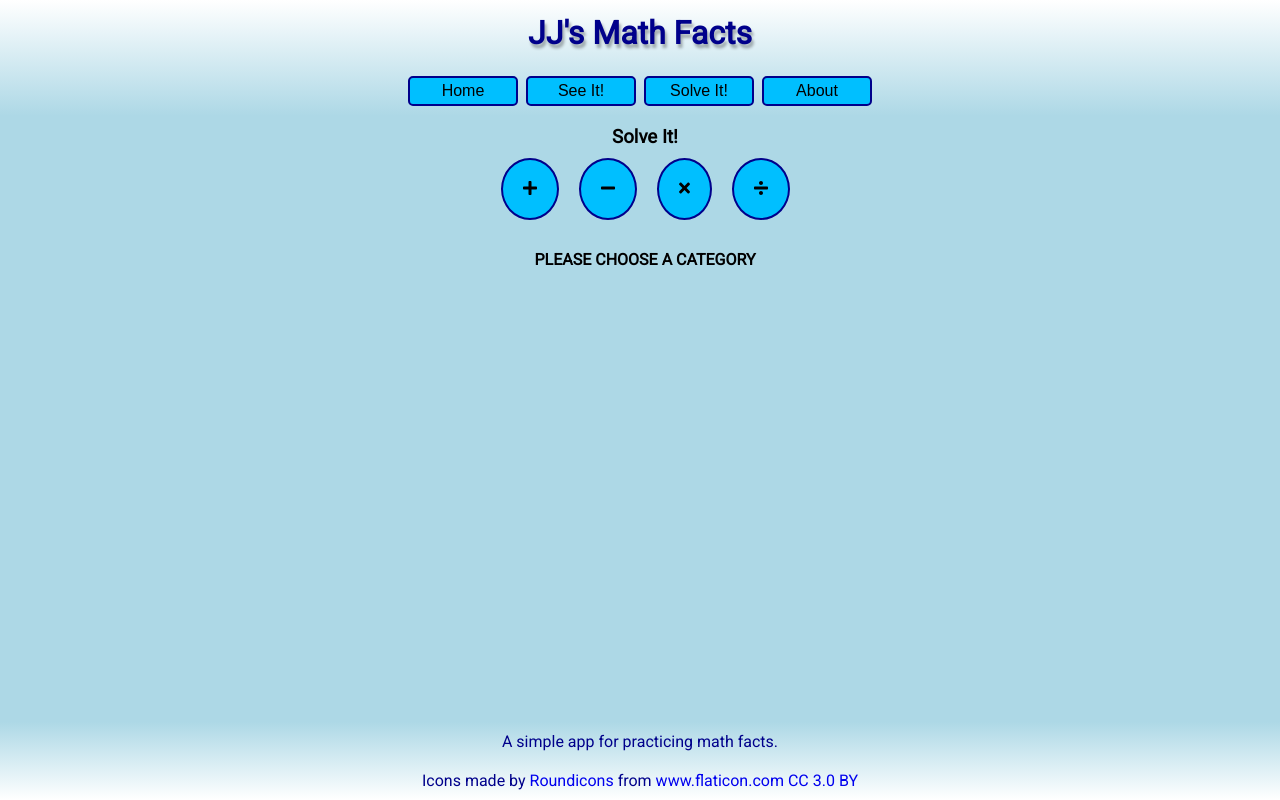
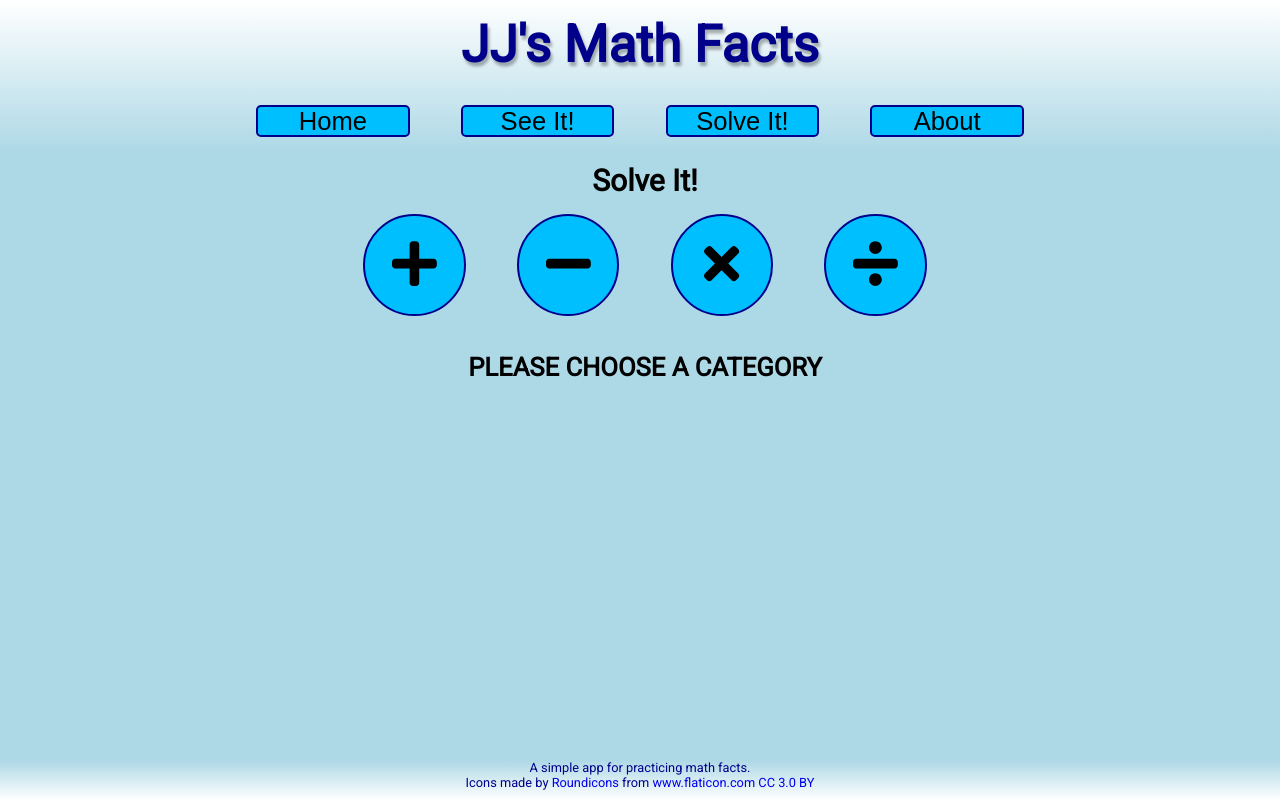
Before and after one commit to jarretrose/jj-math-facts, a React (Create React App) app: page /solve in a window 1280 px wide. Built offline with nearby package versions, Linux system fonts and the light colour scheme.

Commit message:
changed most sizing to viewport units

```diff
--- a/public/index.css
+++ b/public/index.css
@@ -15,13 +15,14 @@ body {
   background-color: lightblue;
   color: black;
   font-family: 'Roboto', sans-serif;
-  font-size: 16px;
+  font-size: 1vw;
   -webkit-font-smoothing: antialiased;
   -moz-osx-font-smoothing: grayscale;
 }
 
 /* HEADER STYLING */
 .header-title {
+  font-size: 4vw;
   padding: 14px 16px;
 }
 
@@ -36,12 +37,12 @@ body {
 .button-nav {
   border: 2px solid darkblue;
   background-color: deepskyblue;
-  min-width: 110px;
-  padding: 4px 10px;
-  margin: 10px 4px;
+  width: 12vw;
+  height: 4vh;
+  font-size: 2vw;
+  margin: 2vh 2vw;
   text-align: center;
   text-decoration: none;
-  font-size: 16px;
   border-radius: 5px;
   cursor: pointer;
 }
@@ -63,14 +64,11 @@ footer {
   position: fixed;
   left: 0;
   bottom: 0;
-  width: 100%;
+  width: 100vw;
+  height: 5vh;
   text-align: center;
   color: darkblue;
-}
-
-footer p {
-  padding: 10px 0;
-  margin: 0;
+  font-size: 1vw;
 }
 
 footer a {
@@ -150,7 +148,7 @@ footer a {
 
 /* COMPONENT STYLING */
 .see-main, .solve-main, .about-main {
-  font-size: 16px;
+  font-size: 2vw;
   padding-top: 10px;
   padding-left: 10px;
   text-align: center;
@@ -160,12 +158,13 @@ footer a {
   border: 2px solid darkblue;
   background-color: deepskyblue;
   color: black;
-  padding: 20px;
+  width: 8vw;
+  height: 8vw;
   text-align: center;
   text-decoration: none;
   display: inline-block;
-  font-size: 16px;
-  margin: 10px 10px;
+  font-size: 4vw;
+  margin: 2vh 2vw;
   border-radius: 50%;
   cursor: pointer;
 }
@@ -184,5 +183,5 @@ footer a {
 .work-space {
   padding-top: 20px;
   padding-left: 10px;
-  font-size: 16px;
+  font-size: 2vw;
 }
--- a/public/index.html
+++ b/public/index.html
@@ -11,9 +11,6 @@
 
     <!-- CSS STYLE SHEETS -->
     <link rel='stylesheet' type='text/css' href='%PUBLIC_URL%/index.css'>
-    <!-- <link rel='stylesheet' type='text/css' href='%PUBLIC_URL%/styles.css'> -->
-
-
 
     <link rel="shortcut icon" href="%PUBLIC_URL%/favicon.ico" />
     <link rel="manifest" href="%PUBLIC_URL%/manifest.json" />
```
